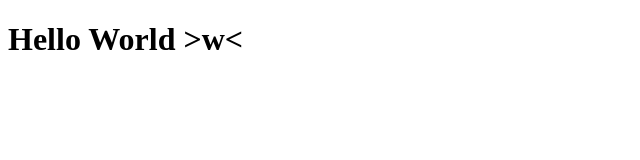
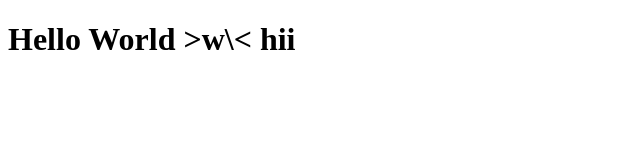
Before and after one commit to madeleieine/first-website, a plain HTML site: page index.html in a window 1280 px wide. Shown: the full height of the page, 0-640 px from the left. Drawn offline with Linux system fonts and the light colour scheme.

Commit message:
create index,html file

```diff
--- a/index.html
+++ b/index.html
@@ -4,5 +4,5 @@
     <body>
         <title> madeleine's super aweseome first website </title>
     </body>
-    <h1> Hello World >w< </h1>
+    <h1> Hello World >w\< hii </h1>
 </html>
```
